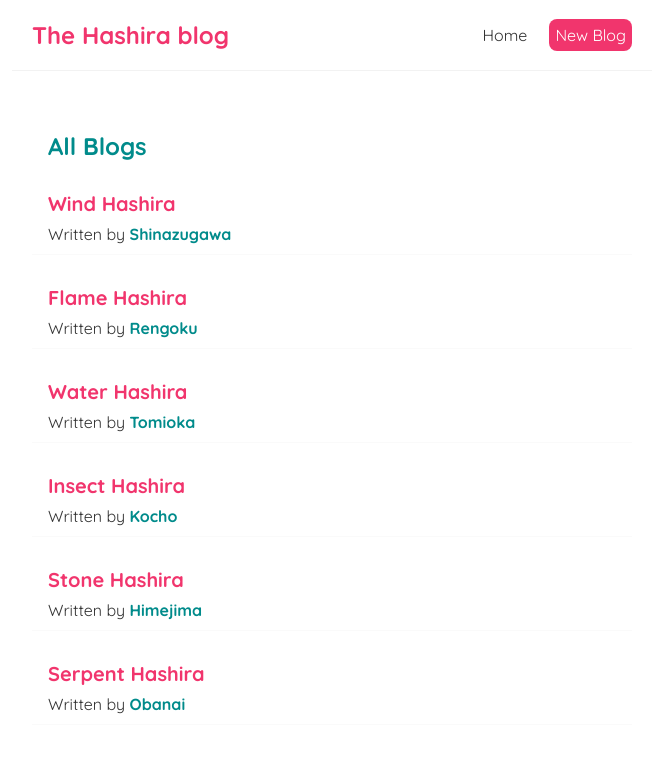
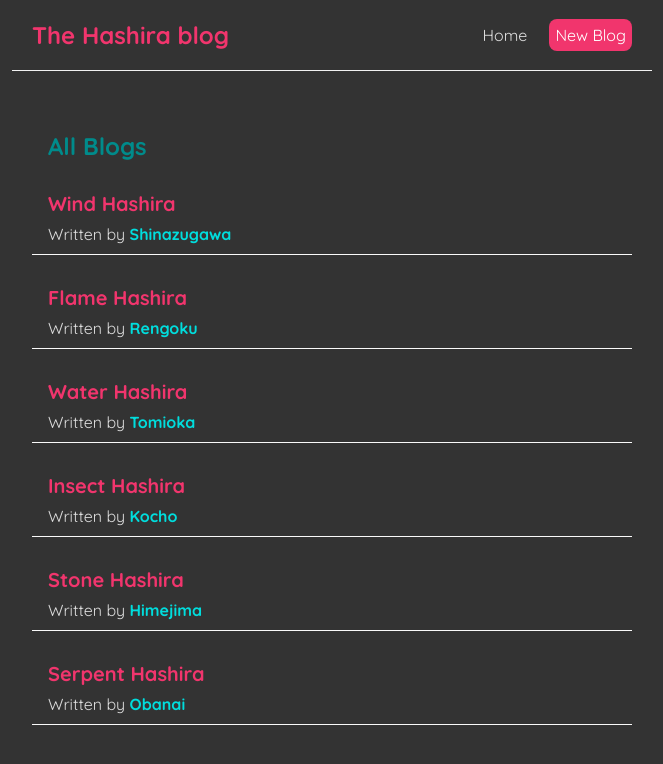
Before and after one commit to SurajSarangi/Hashira-blog, a React (Create React App) app: page / in a window 1280 px wide. Shown: the top 764 px of the page, without its empty margins (308-971 px from the left). Built offline with nearby package versions, Linux system fonts and the light colour scheme; data requests are answered from the project's data file; the HTML template or start-up script is replaced by a standard one.

Commit message:
added trashcan for delete and demon slayer logo

```diff
--- a/public/index.html
+++ b/public/index.html
@@ -2,7 +2,8 @@
 <html lang="en">
   <head>
     <meta charset="utf-8" />
-    <link rel="icon" href="%PUBLIC_URL%/favicon.ico" />
+    <!-- <link rel="icon" href="%PUBLIC_URL%/favicon.ico" /> -->
+    <link rel="shortcut icon" href="ds.png" type="image/x-icon">
     <meta name="viewport" content="width=device-width, initial-scale=1" />
     <meta name="theme-color" content="#000000" />
     <meta
@@ -24,7 +25,7 @@
       work correctly both with client-side routing and a non-root public URL.
       Learn how to configure a non-root public URL by running `npm run build`.
     -->
-    <title>React App</title>
+    <title>Hashira Blog</title>
   </head>
   <body>
     <noscript>You need to enable JavaScript to run this app.</noscript>
--- a/src/index.css
+++ b/src/index.css
@@ -4,7 +4,8 @@
 * {
   margin: 0;
   font-family: "Quicksand";
-  color: #333;
+  color: #DDD;
+  background-color: #333;
 }
 /* navbar styles */
 .navbar {
@@ -49,7 +50,7 @@
   border-bottom: 1px solid #fafafa;
 }
 span{
-  color:darkcyan;
+  color: #00DDDD;
   font-weight: bold;
 }
 .blog-preview:hover {
@@ -80,6 +81,11 @@ span{
   padding: 8px;
   border-radius: 8px;
   cursor: pointer;
+}
+#can{
+  height: 25px;
+  width: 25px;
+  background-color: #f1356d;
 }
 
 /* create new blog form */
```
Also changed, not shown: public/ds.png (added), public/trashcan.svg (added).
